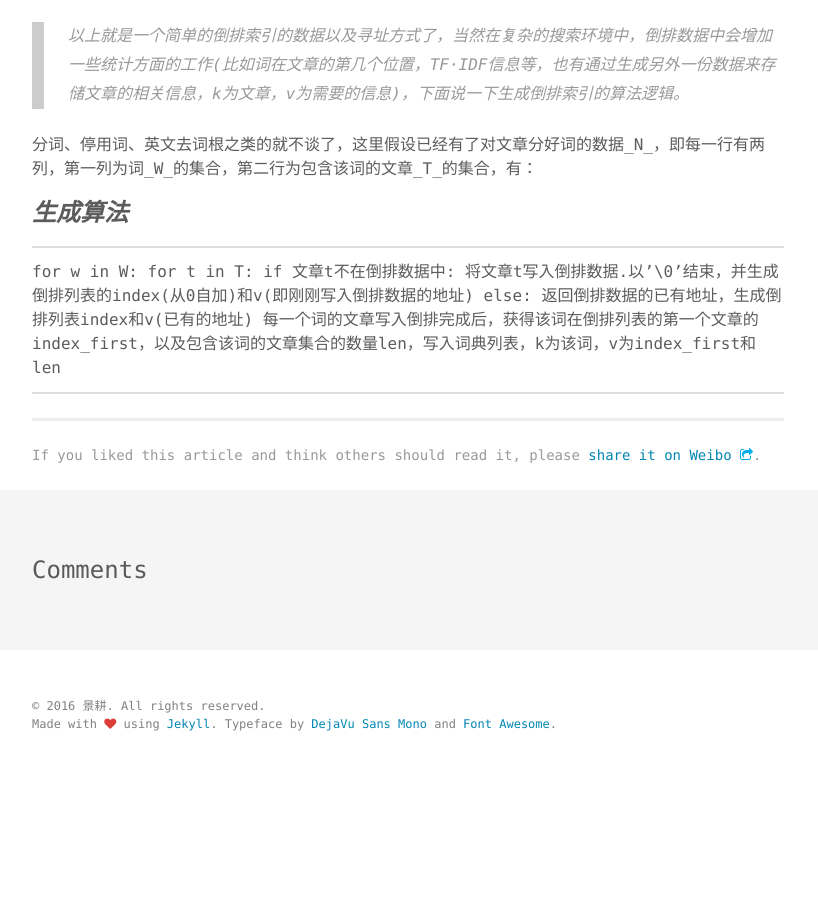
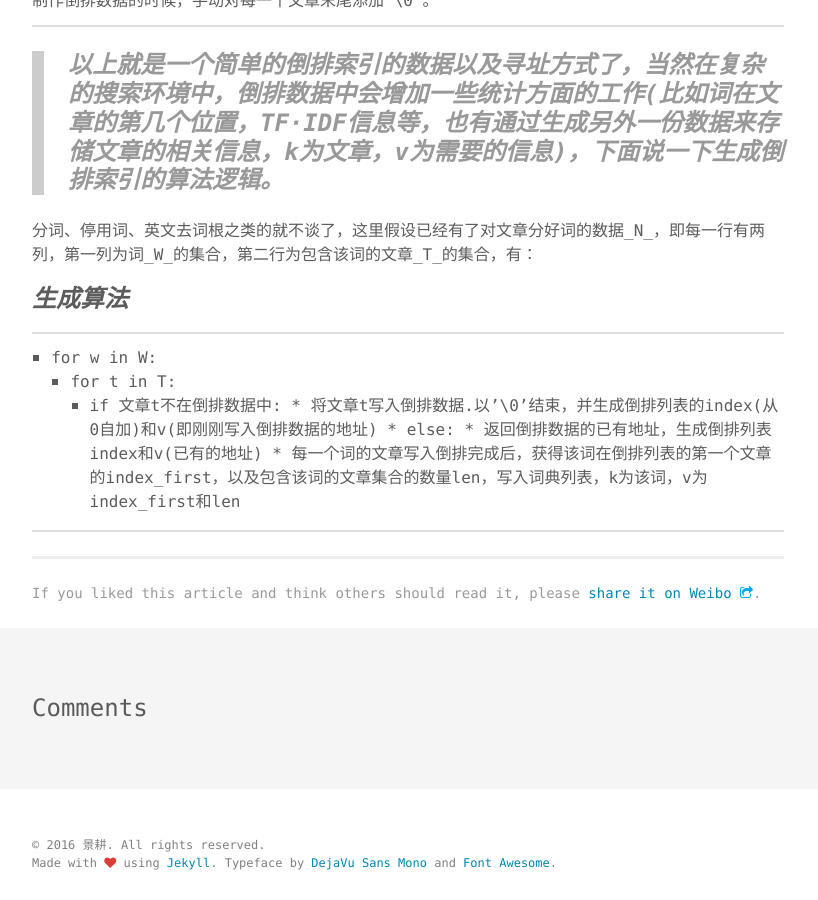
Before and after one commit to luminarytian/luminarytian.github.io, a Jekyll site: the page built from _posts/2015-11-03-搜索中的倒排表.md, in a window 1280 px wide and 900 px high, scrolled down 1427 px. Shown: the whole window, without its empty margins (232-1050 px from the left). Built offline with Jekyll 4.4.1, drawn with Linux system fonts in a browser that asks for light colours; comment, search, counter and statistics services are not loaded; before the commit the page ends 2209 px from its top, so only the background shows below that; some of the changed lines change nothing that is shown.

Commit message:
change style

```diff
--- a/_posts/2015-11-03-搜索中的倒排表.md
+++ b/_posts/2015-11-03-搜索中的倒排表.md
@@ -6,7 +6,7 @@ description: "倒排索引理论以及实现"
 keywords: "倒排表, 搜索引擎"
 ---
 
->倒排索引是搜索引擎中最重要的数据组织方式，实现的目的是通过某个词，定位到包含该词的所有文章，当然文章可以有很多。这和一般的建索引思路不太一致，一般是通过某文章找到该文章中的某个词，所以这种倒着查找的方式名为**倒排索引**。
+>### **倒排索引是搜索引擎中最重要的数据组织方式，实现的目的是通过某个词，定位到包含该词的所有文章，当然文章可以有很多。这和一般的建索引思路不太一致，一般是通过某文章找到该文章中的某个词，所以这种倒着查找的方式名为**_倒排索引_。
 
 可能大多数人想到索引、查找等问题时，首先想到的是使用数据库。数据库确实是一个存储和查找的好方式，尤其在数据关系复杂的情况下，但对于搜索引擎来说，数据量实在是太大，而且搜索引擎数据查找模式固定、查找方式简单。所以在追求查找效率和并发性的前提下，目前的主流搜素引擎都是使用倒排索引。
 
@@ -36,21 +36,19 @@ keywords: "倒排表, 搜索引擎"
 
 ---
 
->_以上就是一个简单的倒排索引的数据以及寻址方式了，当然在复杂的搜索环境中，倒排数据中会增加一些统计方面的工作(比如词在文章的第几个位置，TF·IDF信息等，也有通过生成另外一份数据来存储文章的相关信息，k为文章，v为需要的信息)，下面说一下生成倒排索引的算法逻辑。_
+>### **_以上就是一个简单的倒排索引的数据以及寻址方式了，当然在复杂的搜索环境中，倒排数据中会增加一些统计方面的工作(比如词在文章的第几个位置，TF·IDF信息等，也有通过生成另外一份数据来存储文章的相关信息，k为文章，v为需要的信息)，下面说一下生成倒排索引的算法逻辑。_**
 
 分词、停用词、英文去词根之类的就不谈了，这里假设已经有了对文章分好词的数据_N_，即每一行有两列，第一列为词_W_的集合，第二行为包含该词的文章_T_的集合，有：
 
 
 ### **_生成算法_**
+---
+ * for w in W:
+	 * for t in T:
+		 * if 文章t不在倒排数据中:
+ 			* 将文章t写入倒排数据.以'\0'结束，并生成倒排列表的index(从0自加)和v(即刚刚写入倒排数据的地址)
+ 		* else:
+ 			* 返回倒排数据的已有地址，生成倒排列表index和v(已有的地址)
+ 	* 每一个词的文章写入倒排完成后，获得该词在倒排列表的第一个文章的index_first，以及包含该词的文章集合的数量len，写入词典列表，k为该词，v为index_first和len
 
 ---
-
-for w in W:
-for t in T:
-if 文章t不在倒排数据中:
-将文章t写入倒排数据.以'\0'结束，并生成倒排列表的index(从0自加)和v(即刚刚写入倒排数据的地址)
-else:
-返回倒排数据的已有地址，生成倒排列表index和v(已有的地址)
-每一个词的文章写入倒排完成后，获得该词在倒排列表的第一个文章的index_first，以及包含该词的文章集合的数量len，写入词典列表，k为该词，v为index_first和len
-
----
```
